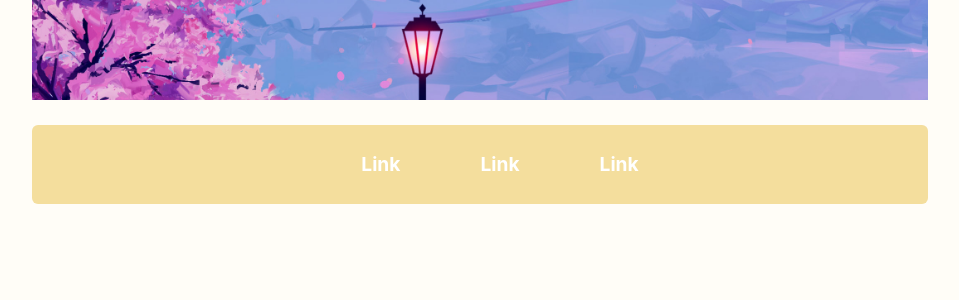
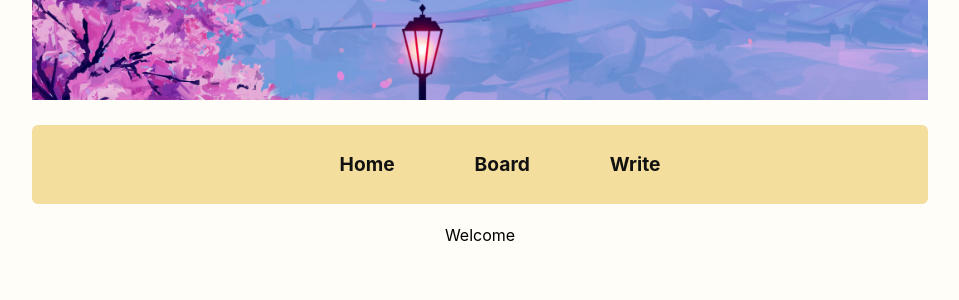
Before and after one commit to daumtto53/mini_board, a React (Vite) app in the folder frontend/: page / in a window 1280 px wide. Shown: the top 300 px of the page, without its empty margins (160-1119 px from the left). Built offline with nearby package versions, Linux system fonts and the light colour scheme.

Commit message:
feat(front): react router's navigator implemented.

```diff
--- /dev/null
+++ b/frontend/src/Home/Home.jsx
@@ -0,0 +1,9 @@
+
+export default function Home() {
+
+	return(
+		<div>
+			Welcome
+		</div>
+	);
+}
--- /dev/null
+++ b/frontend/src/Navigator.jsx
@@ -0,0 +1,30 @@
+import {
+    createBrowserRouter,
+    Link,
+    NavLink,
+    createRoutesFromElements,
+    RouterProvider,
+    Route,
+    Outlet,
+} from "react-router-dom";
+
+import Home from "./Home/Home";
+import BoardHome from "./Board/BoardHome";
+import BoardWrite from "./BoardWrite/BoardWrite";
+import RootLayout from "./RootLayout";
+
+const router = createBrowserRouter(
+    createRoutesFromElements(
+        <>
+            <Route path="/" element={<RootLayout/>}>
+				<Route index element={<Home />} />
+				<Route path="board" element={<BoardHome />} />
+				<Route path="write" element={<BoardWrite />} />
+			</Route>
+        </>
+    )
+);
+
+export default function Navigator() {
+    return <RouterProvider router={router} />;
+}
--- a/frontend/src/Base.jsx
+++ b/frontend/src/RootLayout.jsx
@@ -1,8 +1,8 @@
-import styles from "./Base.module.css";
+import styles from "./RootLayout.module.css";
 import banner from "../resources/banner.jpg";
-import { NavLink } from "react-router-dom";
+import { Link, NavLink, Outlet } from "react-router-dom";
 
-export default function Base() {
+export default function RootLayout() {
     return (
         <div className={styles.base}>
             <header>
@@ -10,17 +10,20 @@ export default function Base() {
                 <div className={styles["navbar-wrapper"]}>
                         <ul>
 							<li>
-								<a href="123123">Link</a>
+								<Link to="/">Home</Link>
 							</li>
 							<li>
-								<a href="123123">Link</a>
+								<Link to="board">Board</Link>
 							</li>
 							<li>
-								<a href="123123">Link</a>
+								<Link to="write">Write</Link>
 							</li>
                         </ul>
                 </div>
             </header>
+			<main>
+				<Outlet />
+			</main>
             <div className={styles.main}></div>
         </div>
     );
--- a/frontend/src/Base.module.css
+++ b/frontend/src/RootLayout.module.css
@@ -44,7 +44,7 @@
 	padding: 25px 20px;
 	text-decoration: none;
 	text-align: center;
-	color:#fff;
+	color: #111111 ;
 	font-weight: bold;
 	text-align: center;
 }
--- a/frontend/src/main.jsx
+++ b/frontend/src/main.jsx
@@ -1,14 +1,12 @@
-import React from 'react';
-import ReactDOM from 'react-dom/client';
-import './index.css';
-import BoardRead from './BoardRead/BoardRead.jsx';
-import Navigator from './Navigator.jsx';
-import Base from './Base.jsx';
+import React from "react";
+import ReactDOM from "react-dom/client";
+import "./index.css";
+import BoardRead from "./BoardRead/BoardRead.jsx";
+import Navigator from "./Navigator.jsx";
+import Base from "./RootLayout.jsx";
 
-ReactDOM.createRoot(document.getElementById('root')).render(
-  <React.StrictMode>
-    {/*<BoardRead />*/}
-	<Base />
-	{/*<Navigator />*/}
-  </React.StrictMode>,
-)
+ReactDOM.createRoot(document.getElementById("root")).render(
+    <React.StrictMode>
+        <Navigator />
+    </React.StrictMode>
+);
```
Also changed, not shown: frontend/src/Home/Home.module.css (added, +7 -0 lines).
